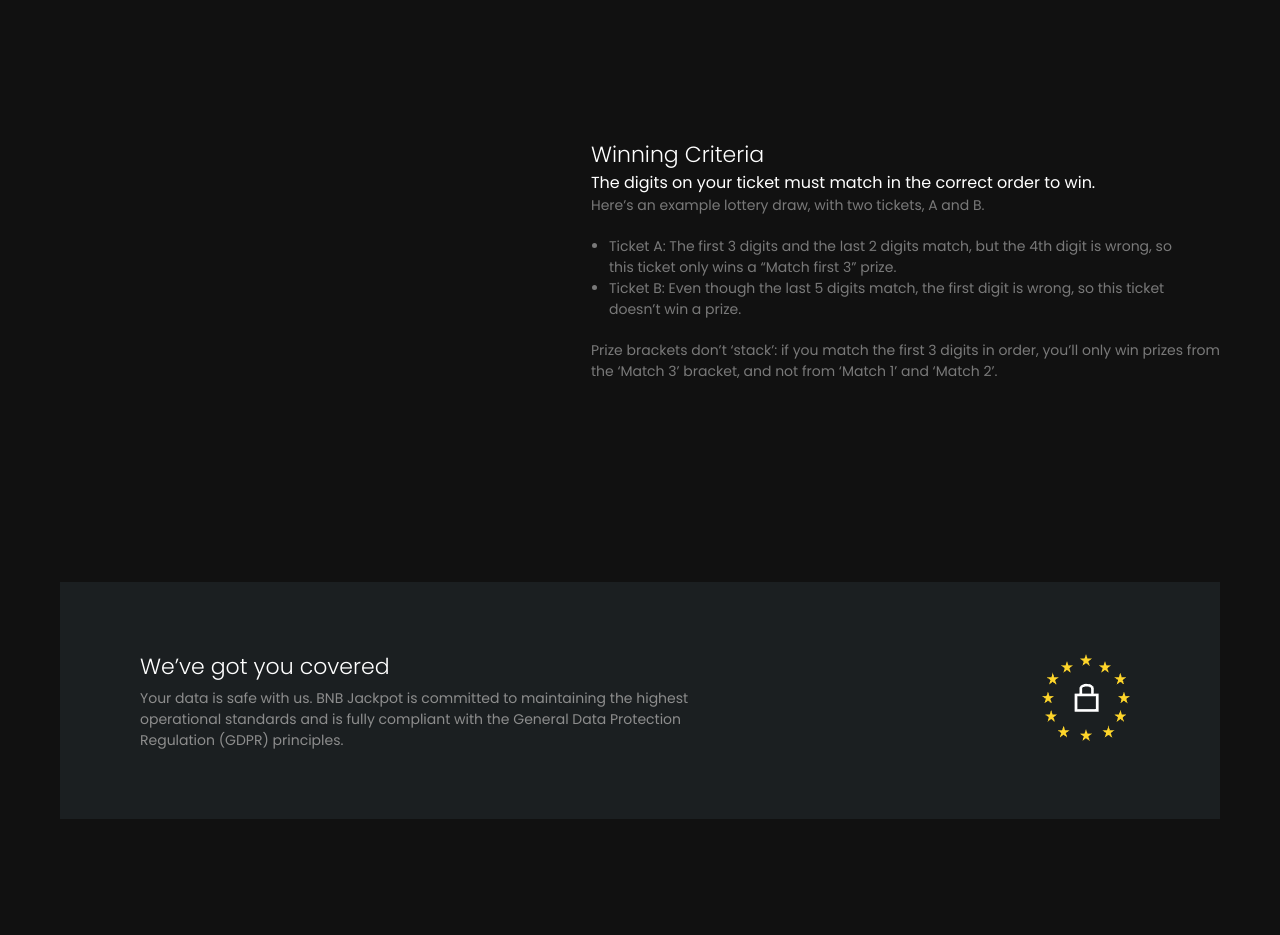
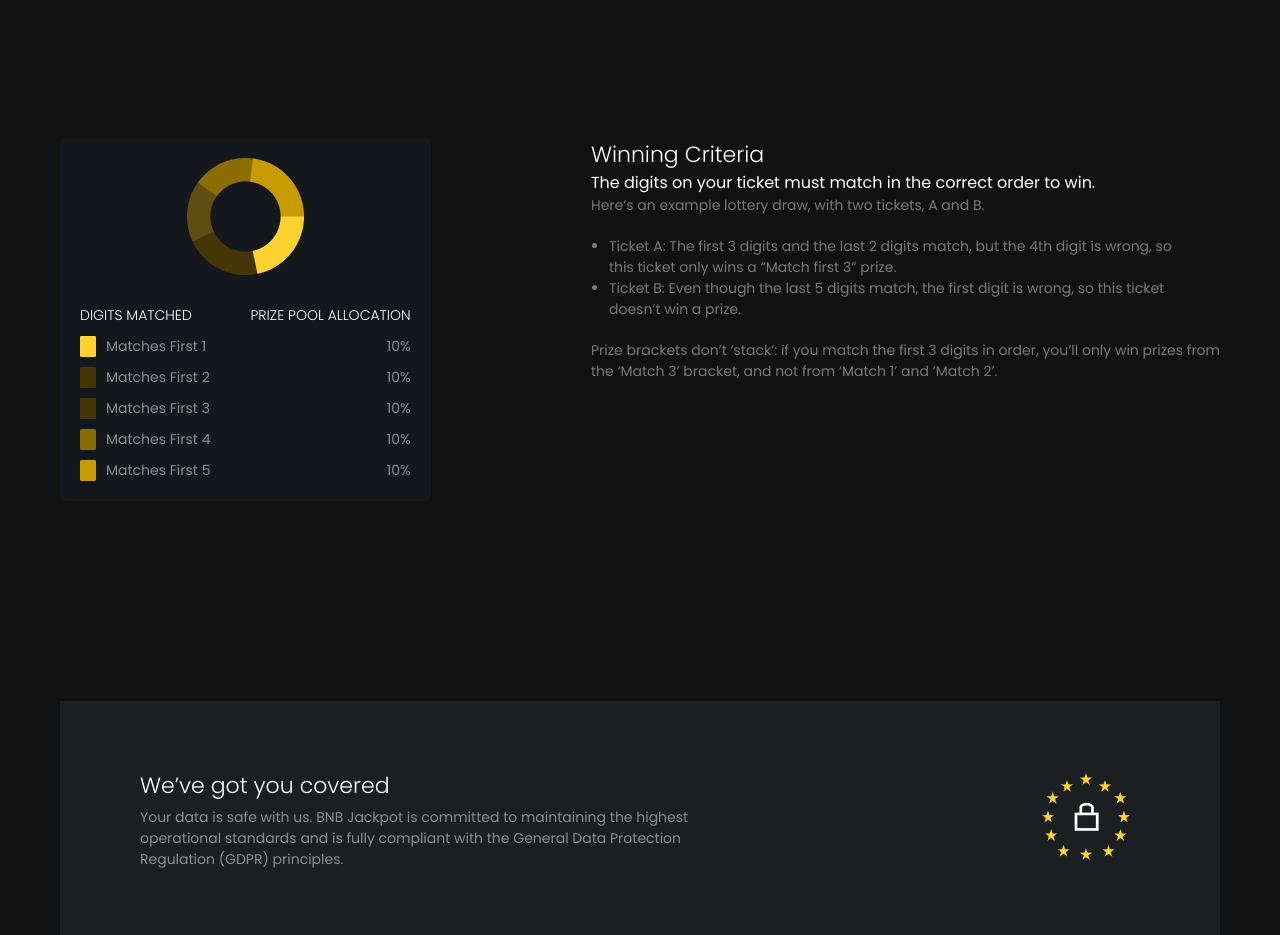
Before and after one commit to solinkz/bnbjackpot, a website: page price.html in a window 1280 px wide. Shown: the part 3240-4175 px from the top of the page. Drawn offline with Linux system fonts and the light colour scheme.

Commit message:
set the button

```diff
--- a/price.html
+++ b/price.html
@@ -270,8 +270,53 @@
                          <div><img src="img/winning-criteria.png" alt=""></div>
                     </div>
                     <div class="winning_criteria d-flex j-content">
-                         <div class="">
-
+                         <div class="chart">
+                              <div class="chart__img">
+                                   <img src="img/chart.png" alt="chart">
+                              </div>
+                              <div class="chart__content">
+                                   <div class="chart__text">
+                                        <h6>DIGITS MATCHED</h6>
+                                        <div class="chart__colored">
+                                             <button class="btn btn__dark-gold"></button>
+                                             <p>Matches First 1</p>
+                                        </div>
+                                        <div class="chart__colored">
+                                             <button class="btn btn__light-gold"></button>
+                                             <p>Matches First 2</p>
+                                        </div>
+                                        <div class="chart__colored">
+                                             <button class="btn btn__light-gold"></button>
+                                             <p>Matches First 3</p>
+                                        </div>
+                                        <div class="chart__colored">
+                                             <button class="btn btn__lighter-gold"></button>
+                                             <p>Matches First 4</p>
+                                        </div>
+                                        <div class="chart__colored">
+                                             <button class="btn btn__solid-gold"></button>
+                                             <p>Matches First 5</p>
+                                        </div>
+                                   </div>
+                                   <div class="chart__test">
+                                        <h6>PRIZE POOL ALLOCATION</h6>
+                                        <div>
+                                             <p>10%</p>
+                                        </div>
+                                        <div>
+                                             <p>10%</p>
+                                        </div>
+                                        <div>
+                                             <p>10%</p>
+                                        </div>
+                                        <div>
+                                             <p>10%</p>
+                                        </div>
+                                        <div>
+                                             <p>10%</p>
+                                        </div>
+                                   </div>
+                              </div>
                          </div>
                          <div class="winning_info">
                               <h5>Winning Criteria</h5>
--- a/sass/base/_typography.scss
+++ b/sass/base/_typography.scss
@@ -46,6 +46,16 @@ h5 {
         font-size: $primary-font-weight;
     }
 }
+
+h6 {
+    font-size: $default-font-size;
+    color: $color-white;
+    font-weight: $primary-font-weight;
+
+    @include respond(phone) {
+        font-size: $primary-font-weight;
+    }
+}
 a{
     text-decoration: none;
 }
--- a/sass/components/_button.scss
+++ b/sass/components/_button.scss
@@ -29,6 +29,34 @@
         padding: 1.5rem 4.0rem;
         border: .1rem solid $color-white;
     }
+
+    &__dark-gold {
+        background: $color-gold;
+        padding: 0.7rem 0.7rem;
+        border: 0.1rem solid $color-gold;
+        border-radius: 0.1rem;
+    }
+
+    &__light-gold {
+        background: #443605;
+        padding: 0.7rem 0.7rem;
+        border: 0.1rem solid #443605;
+        border-radius: 0.1rem;
+    }
+
+    &__lighter-gold {
+        background: #8B6D03;
+        padding: 0.7rem 0.7rem;
+        border: 0.1rem solid #8B6D03;
+        border-radius: 0.1rem;
+    }
+
+    &__solid-gold {
+        background: #C79B00;
+        padding: 0.7rem 0.7rem;
+        border: 0.1rem solid #C79B00;
+        border-radius: 0.1rem;
+    }
 }
 
 .btn:hover {
--- /dev/null
+++ b/sass/layout/_chart.scss
@@ -0,0 +1,44 @@
+.chart {
+    background: $first-background;
+    border-radius: 0.5rem;
+    display: flex;
+    justify-content: center;
+    flex-direction: column;
+    gap: 2.5rem;
+    padding: 2rem 2rem;
+
+    &__img {
+        margin: 0 auto;
+    }
+
+    &__content {
+        display: flex;
+        flex-direction: row;
+        gap: 4rem;
+    }
+
+    &__colored {
+        display: flex;
+        flex-direction: row;
+        gap: 1rem;
+    }
+
+    &__text {
+        display: flex;
+        flex-direction: column;
+        gap: 1rem;
+    }
+
+    &__test {
+        display: flex;
+        flex-direction: column;
+        text-align: right;
+        gap: 1rem;
+    }
+}
+
+.chart p {
+    color: $paragraph-color;
+    font-size: $default-font-size;
+    gap: 1rem;
+}
--- a/sass/main.scss
+++ b/sass/main.scss
@@ -12,6 +12,7 @@
 @import "layout/about";
 @import "layout/briefing";
 @import "layout/connect";
+@import "layout/chart";
 @import "layout/development";
 @import "layout/footer";
 @import "layout/header";
```
Also changed, not shown: index.html (+1 -1 lines), css/style.css.
